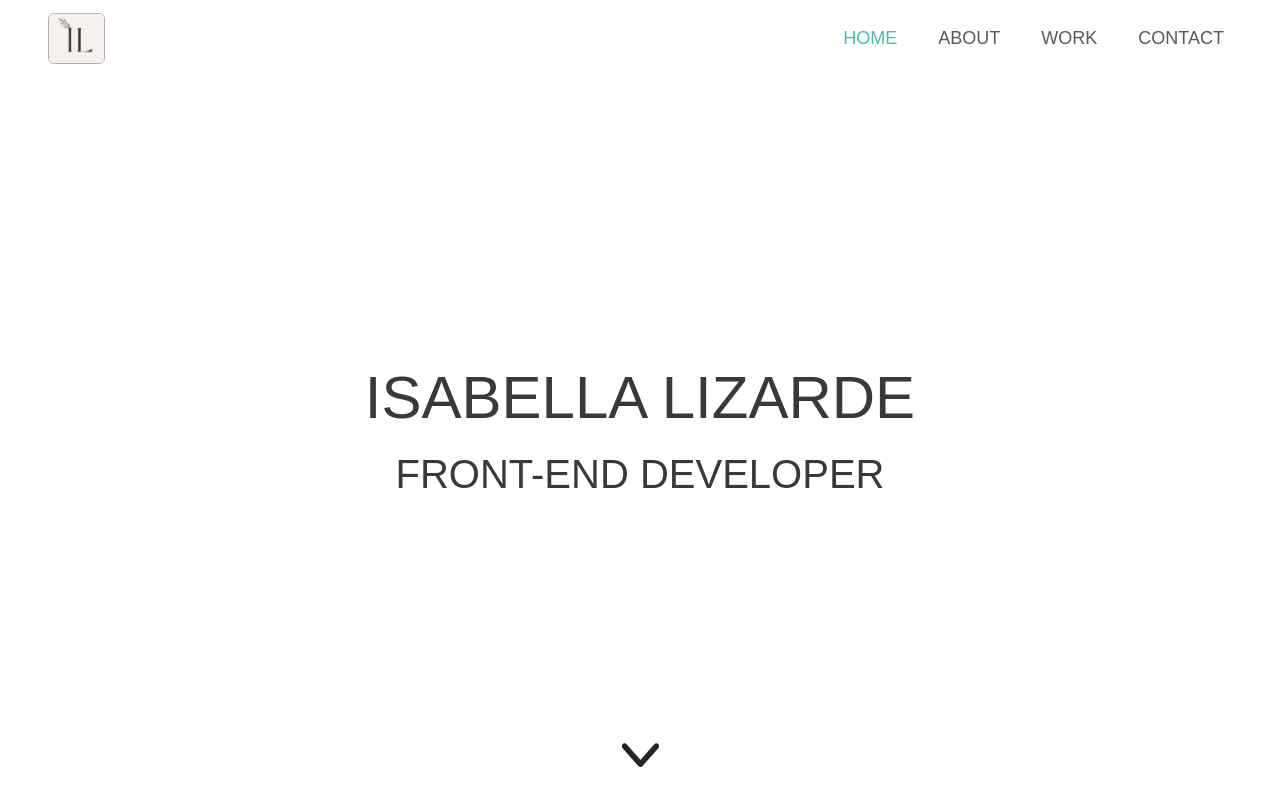
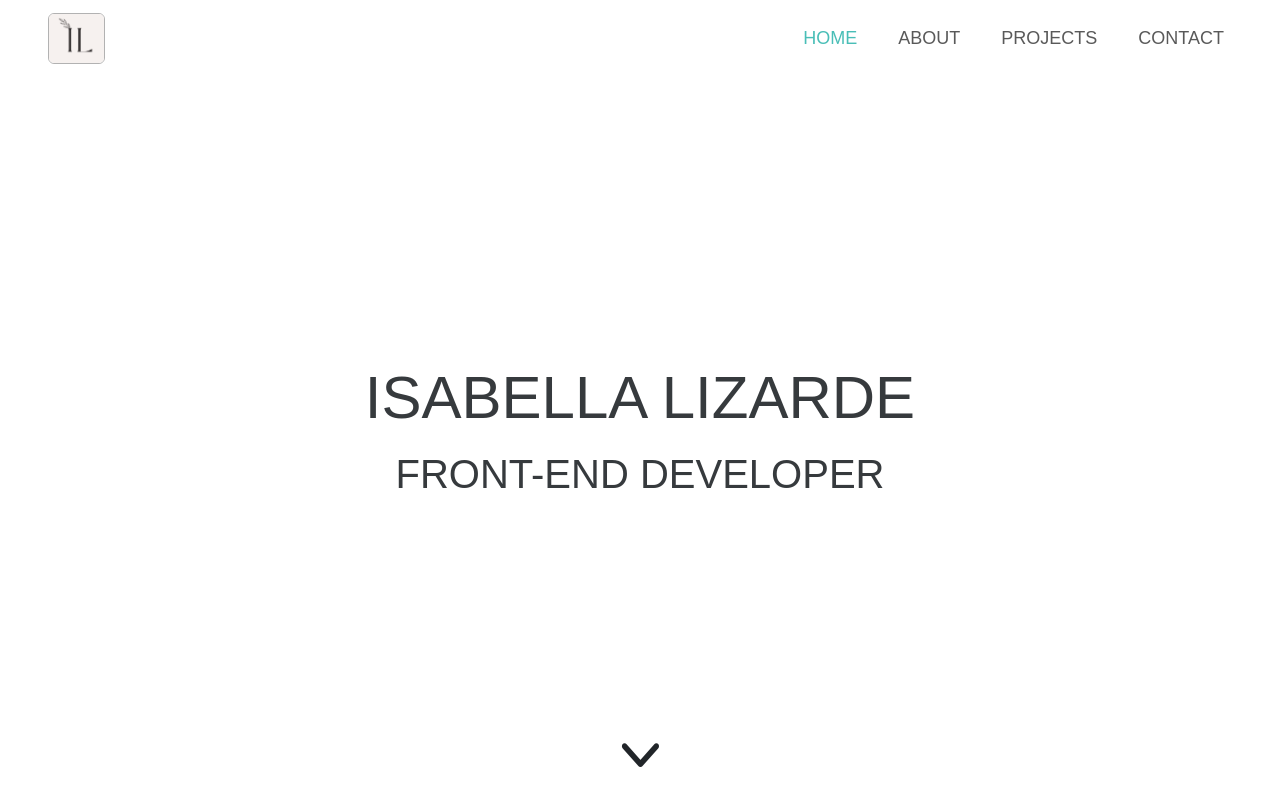
Before and after one commit to soybella/isabella-lizarde-portfolio, a React (Create React App) app: page / in a window 1280 px wide. Shown: the top 800 px of the page. Built offline with nearby package versions, Linux system fonts and the light colour scheme; a web font is replaced by a local one.

Commit message:
Updated Navbar

```diff
--- a/src/NavBar.js
+++ b/src/NavBar.js
@@ -51,9 +51,9 @@ export default function NavBar() {
                 <a
                   className="nav-link"
                   href="/work.html"
-                  title="Isabella's work page"
+                  title="Isabella's projects page"
                 >
-                  Work
+                  Projects
                 </a>
               </li>
               <li className="nav-item m-0">
```
